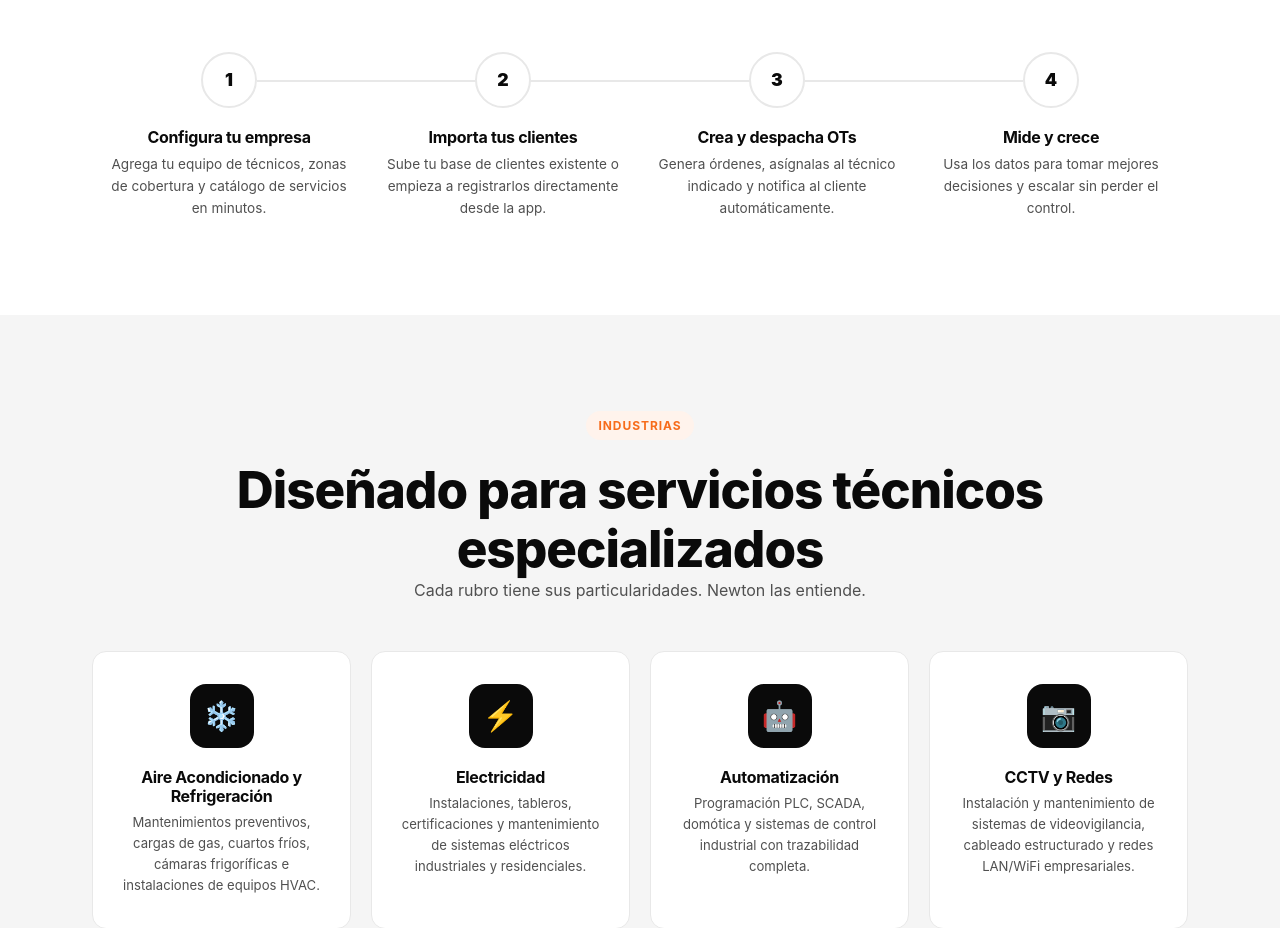
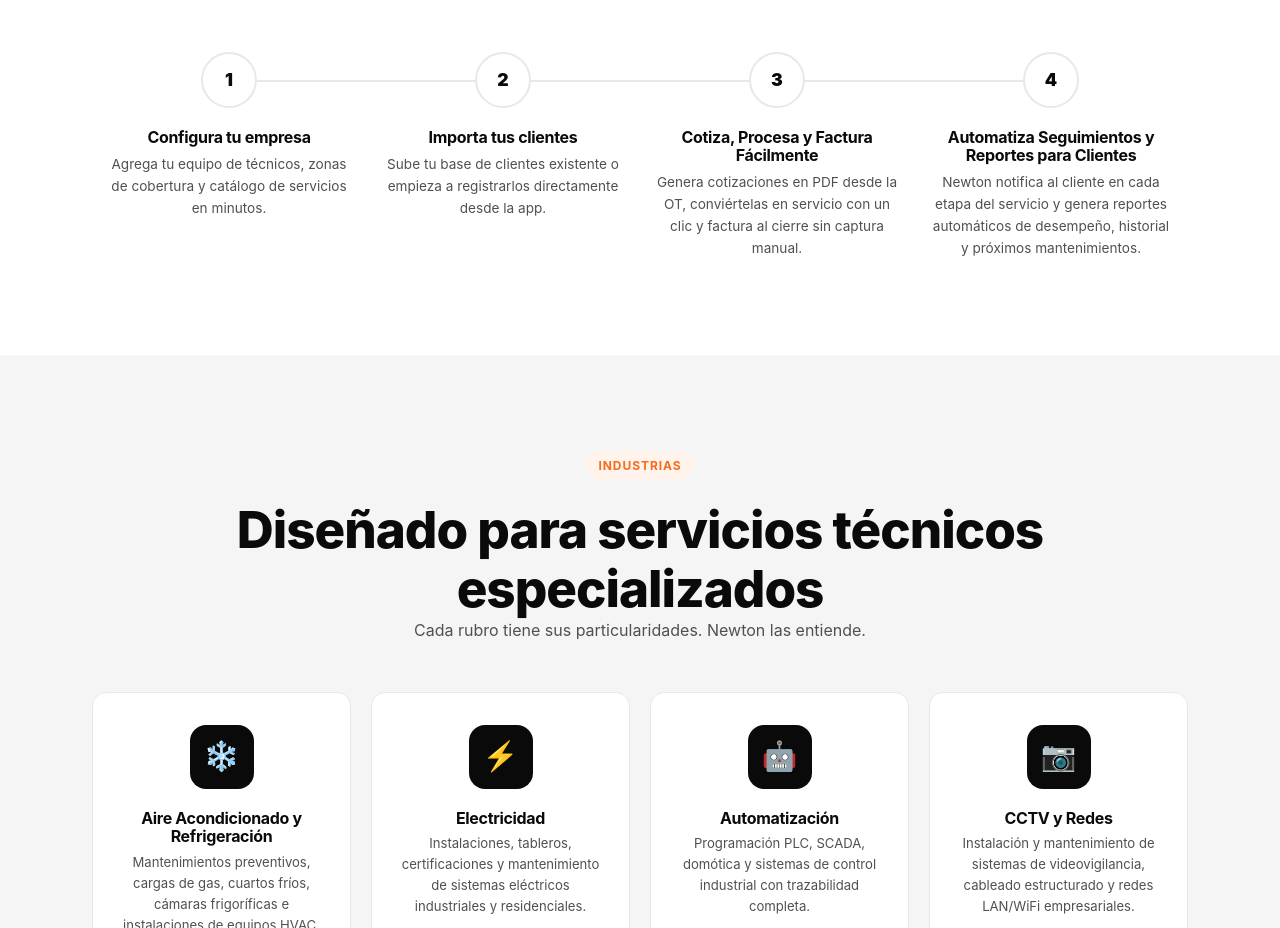
Before and after one commit to joqr231210/newton-mx, a plain HTML site: page index.html in a window 1280 px wide. Shown: the part 3540-4468 px from the top of the page. Drawn offline with Linux system fonts and the light colour scheme.

Commit message:
Update "Cómo funciona" steps 3 and 4
- Step 3: Cotiza, Procesa y Factura Fácilmente
- Step 4: Automatiza Seguimientos y Reportes para Clientes

Co-Authored-By: Claude Sonnet 4.6 <noreply@anthropic.com>

```diff
--- a/index.html
+++ b/index.html
@@ -980,13 +980,13 @@
       </div>
       <div class="step">
         <div class="step-num">3</div>
-        <h3>Crea y despacha OTs</h3>
-        <p>Genera órdenes, asígnalas al técnico indicado y notifica al cliente automáticamente.</p>
+        <h3>Cotiza, Procesa y Factura Fácilmente</h3>
+        <p>Genera cotizaciones en PDF desde la OT, conviértelas en servicio con un clic y factura al cierre sin captura manual.</p>
       </div>
       <div class="step">
         <div class="step-num">4</div>
-        <h3>Mide y crece</h3>
-        <p>Usa los datos para tomar mejores decisiones y escalar sin perder el control.</p>
+        <h3>Automatiza Seguimientos y Reportes para Clientes</h3>
+        <p>Newton notifica al cliente en cada etapa del servicio y genera reportes automáticos de desempeño, historial y próximos mantenimientos.</p>
       </div>
     </div>
   </div>
```
